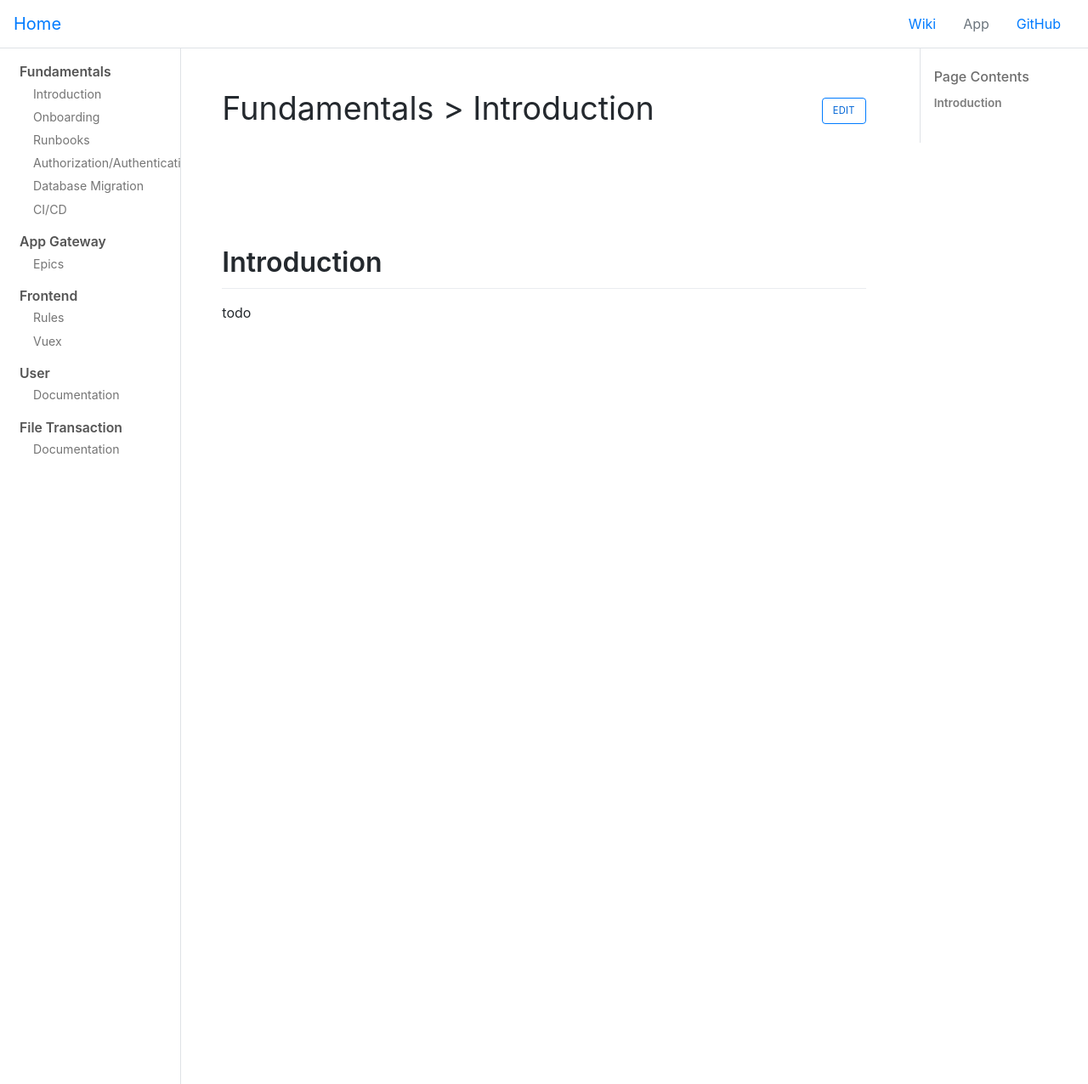
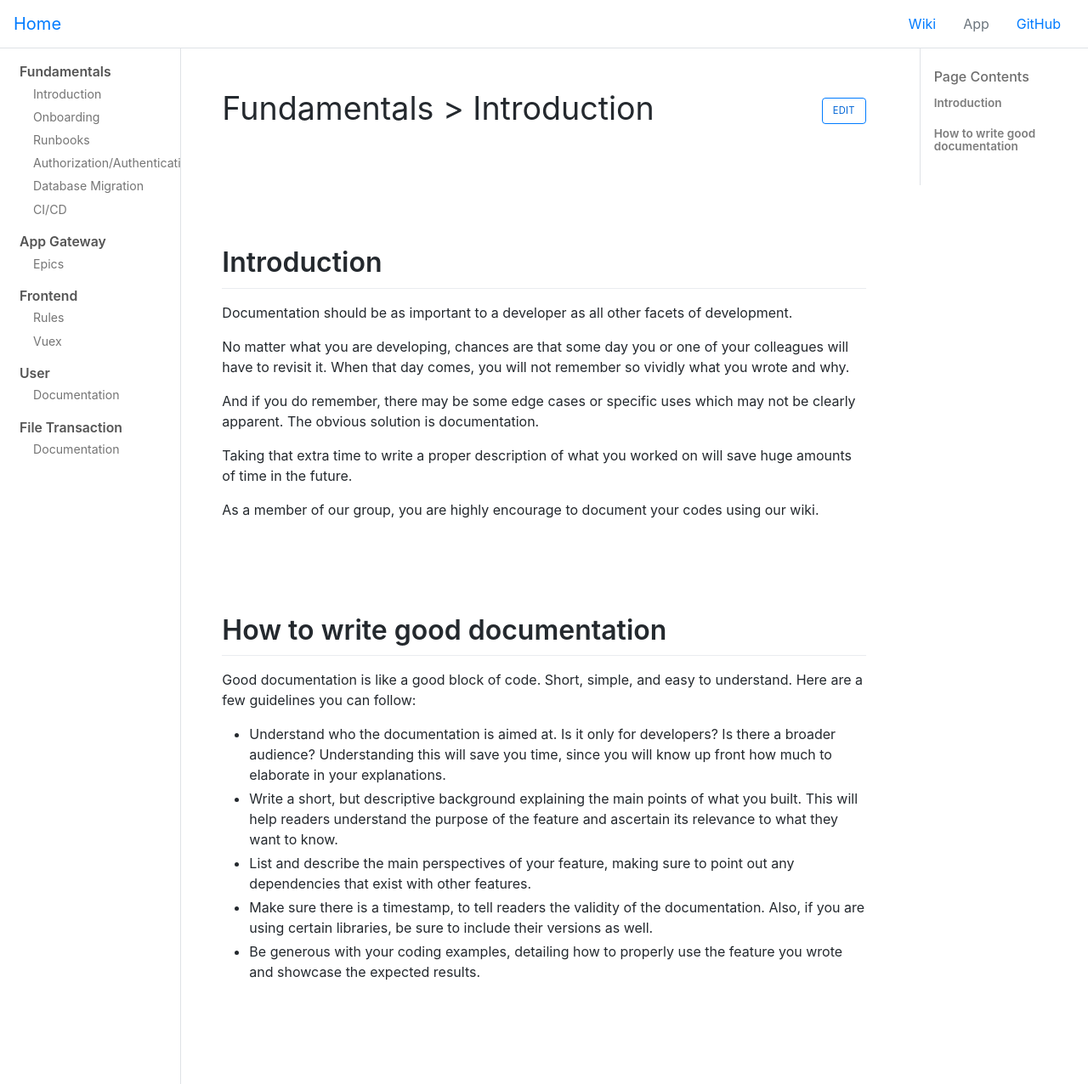
Before and after one commit to hwsc-org/hwsc-org.github.io, a Jekyll site: the page built from wikis/fundamentals/intro.md, in a window 1280 px wide and 1276 px high. Shown: the whole window at 85% size. Built offline with Jekyll 4.4.1, drawn with Linux system fonts in a browser that asks for light colours; comment, search, counter and statistics services are not loaded.

Commit message:
Add intro

```diff
--- a/wikis/fundamentals/intro.md
+++ b/wikis/fundamentals/intro.md
@@ -8,4 +8,20 @@ redirect_from:
   - "/wikis/"
 ---
 ## Introduction
-todo
+Documentation should be as important to a developer as all other facets of development.
+
+No matter what you are developing, chances are that some day you or one of your colleagues will have to revisit it. When that day comes, you will not remember so vividly what you wrote and why.
+
+And if you do remember, there may be some edge cases or specific uses which may not be clearly apparent. The obvious solution is documentation.
+
+Taking that extra time to write a proper description of what you worked on will save huge amounts of time in the future.
+
+As a member of our group, you are highly encourage to document your codes using our wiki.
+
+## How to write good documentation
+Good documentation is like a good block of code. Short, simple, and easy to understand. Here are a few guidelines you can follow:
+- Understand who the documentation is aimed at. Is it only for developers? Is there a broader audience? Understanding this will save you time, since you will know up front how much to elaborate in your explanations.
+- Write a short, but descriptive background explaining the main points of what you built. This will help readers understand the purpose of the feature and ascertain its relevance to what they want to know.
+- List and describe the main perspectives of your feature, making sure to point out any dependencies that exist with other features.
+- Make sure there is a timestamp, to tell readers the validity of the documentation. Also, if you are using certain libraries, be sure to include their versions as well.
+- Be generous with your coding examples, detailing how to properly use the feature you wrote and showcase the expected results.
```
